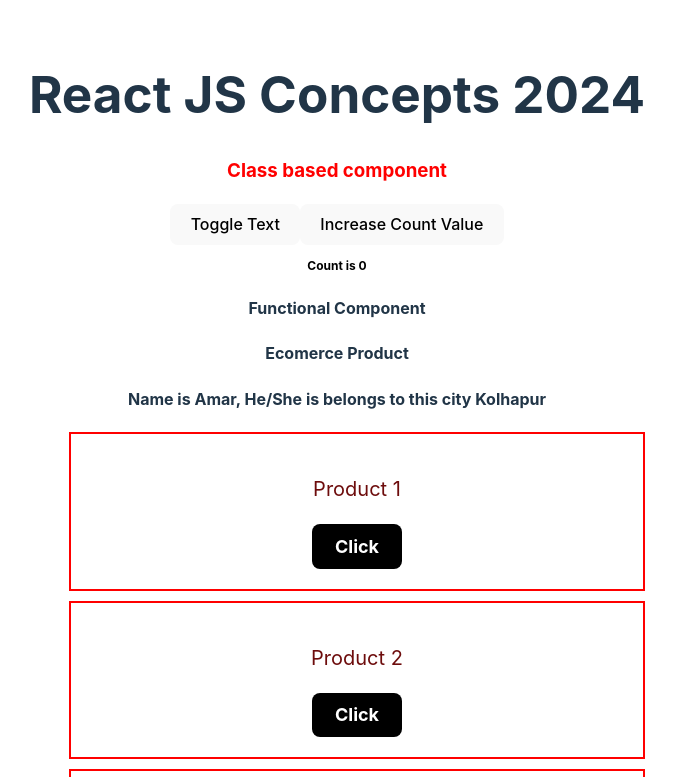
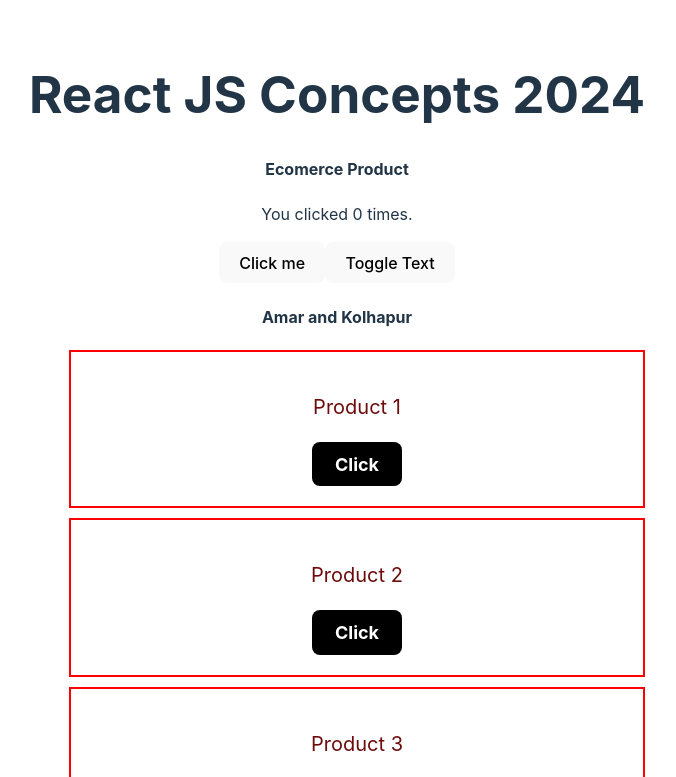
Before and after one commit to amar-jondhalekar/reactjs_concept, a React (Vite) app in the folder React Js/react-js-concepts/: page / in a window 1280 px wide. Shown: the top 777 px of the page, without its empty margins (303-979 px from the left). Built offline with nearby package versions, Linux system fonts and the light colour scheme.

Commit message:
useState() and useEffect()

```diff
--- a/React Js/react-js-concepts/src/App.jsx
+++ b/React Js/react-js-concepts/src/App.jsx
@@ -12,8 +12,8 @@ function App() {
     <>
       <div>
         <h1> React JS Concepts 2024 </h1>
-        <ClassBasedComponent/>
-        <FunctionalComponent/>
+        {/* <ClassBasedComponent/> */}
+        {/* <FunctionalComponent/> */}
         <ProductList listOfProducts={dummyProductData} name='Amar' city='Kolhapur'></ProductList>
       </div>
     </>
--- a/React Js/react-js-concepts/src/components/products/index.jsx
+++ b/React Js/react-js-concepts/src/components/products/index.jsx
@@ -1,14 +1,35 @@
+import { useEffect, useState } from "react";
 import ProductItem from "./components/product-item";
 
 // const dummyProductData = ['Product 1', 'Product 2', 'Product 3'];
+const initialState = true;
 
 function ProductList({name, city, listOfProducts}){
     // console.log(props);
     // const {name, city} = props;
+    const [flag, setFlag] = useState(initialState);
+    function handleToggleText(){
+        setFlag(!flag)
+    }
+
+    // useEffect()
+    const [count, setCount] = useState(0);
+
+    useEffect(() => {
+        document.title = `You clicked ${count} times.`;
+        console.log('Run only once on page load.');
+    }, [count]); // Effects run only when "count" changes
+
     return <div>
         <h4 className="title"> Ecomerce Product </h4>
+        <p> You clicked {count} times. </p>
+        <button onClick={() => setCount(count + 1)}> Click me </button>
+        <button onClick={handleToggleText}> Toggle Text </button>
         {/* {<ProductItem/>} */}
-        <h4> Name is {name}, He/She is belongs to this city {city} </h4>
+        {
+            flag ? (<h4> {name} and {city} </h4>) : <h4> Hello </h4>
+        }
+        {/* <h4> Name is {name}, He/She is belongs to this city {city} </h4> */}
         <ul>
             {
                 listOfProducts.map(
--- a/React Js/react-js-concepts/src/main.jsx
+++ b/React Js/react-js-concepts/src/main.jsx
@@ -4,7 +4,6 @@ import App from './App.jsx'
 import './index.css'
 
 createRoot(document.getElementById('root')).render(
-  <StrictMode>
-    <App />
-  </StrictMode>,
+
+    <App />,
 )
```
